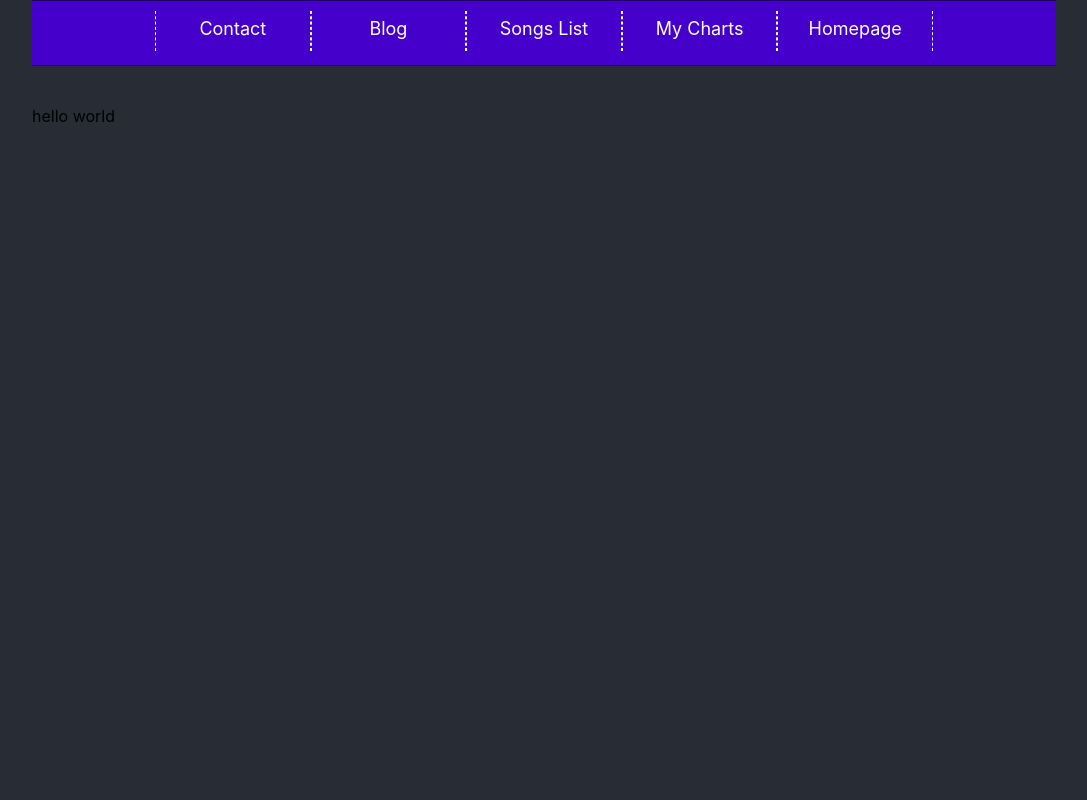
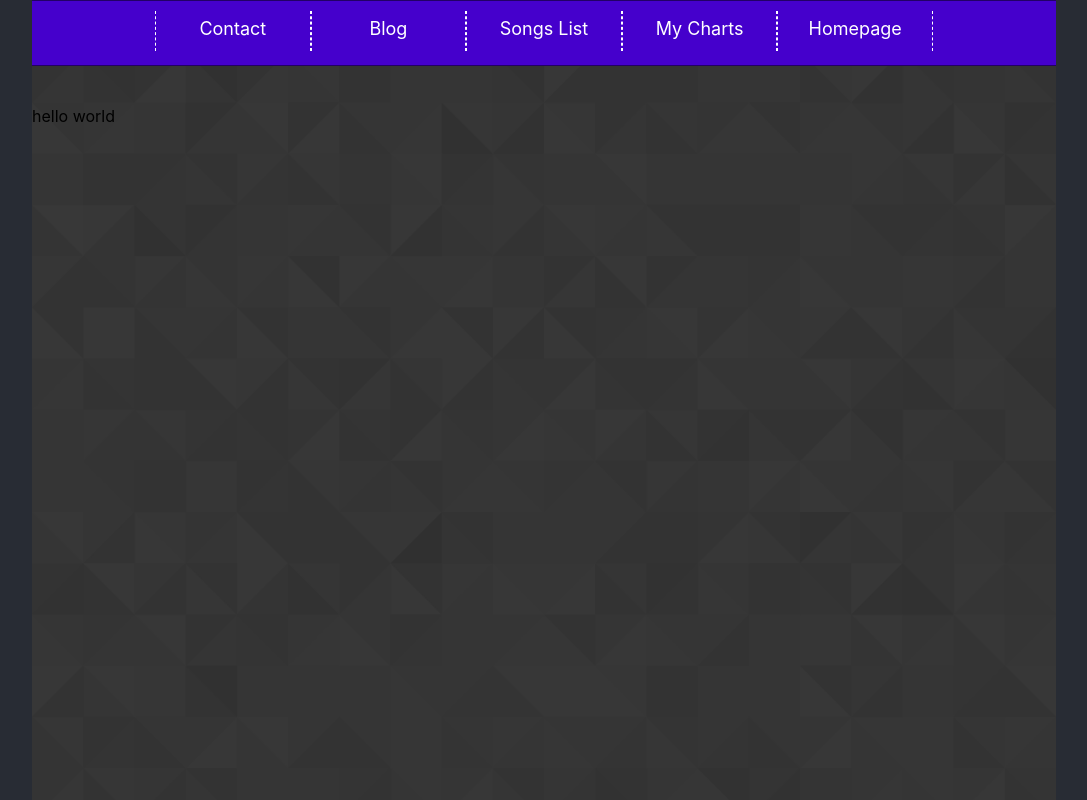
Before and after one commit to Onoma94/songs-site, a React (Create React App) app: page / in a window 1280 px wide. Shown: the whole page, without its empty margins (96-1183 px from the left). Built offline with nearby package versions, Linux system fonts and the light colour scheme.

Commit message:
Setting up background image

```diff
--- a/src/style.css
+++ b/src/style.css
@@ -27,6 +27,10 @@
 	margin-left: auto;
 	margin-right: auto;
 	min-height: 100vh;
+	background-image: url("footer_lodyas.png");
+	background-repeat: repeat;
+	background-size: 100px;
+
 }
 
 ol
```
